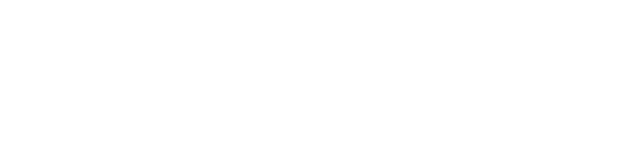
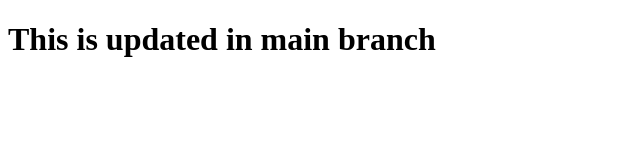
Before and after one commit to VijayKrishnaY07/PullRequest, a plain HTML site: page index.html in a window 1280 px wide. Shown: the whole page, without its empty margins (0-640 px from the left). Drawn offline with Linux system fonts and the light colour scheme.

Commit message:
Second commit in main branch

```diff
--- a/index.html
+++ b/index.html
@@ -5,5 +5,7 @@
     <meta name="viewport" content="width=device-width, initial-scale=1.0" />
     <title>Document</title>
   </head>
-  <body></body>
+  <body>
+    <h1>This is updated in main branch</h1>
+  </body>
 </html>
```
